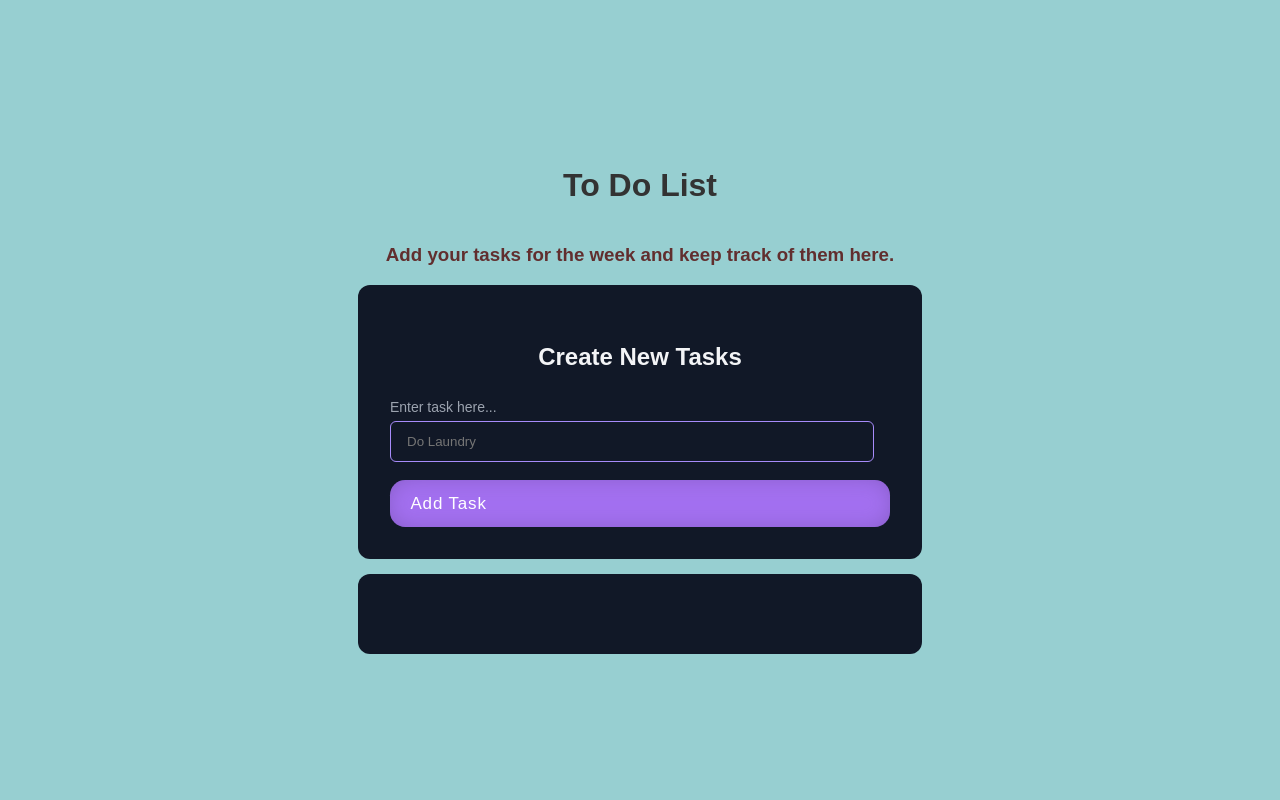
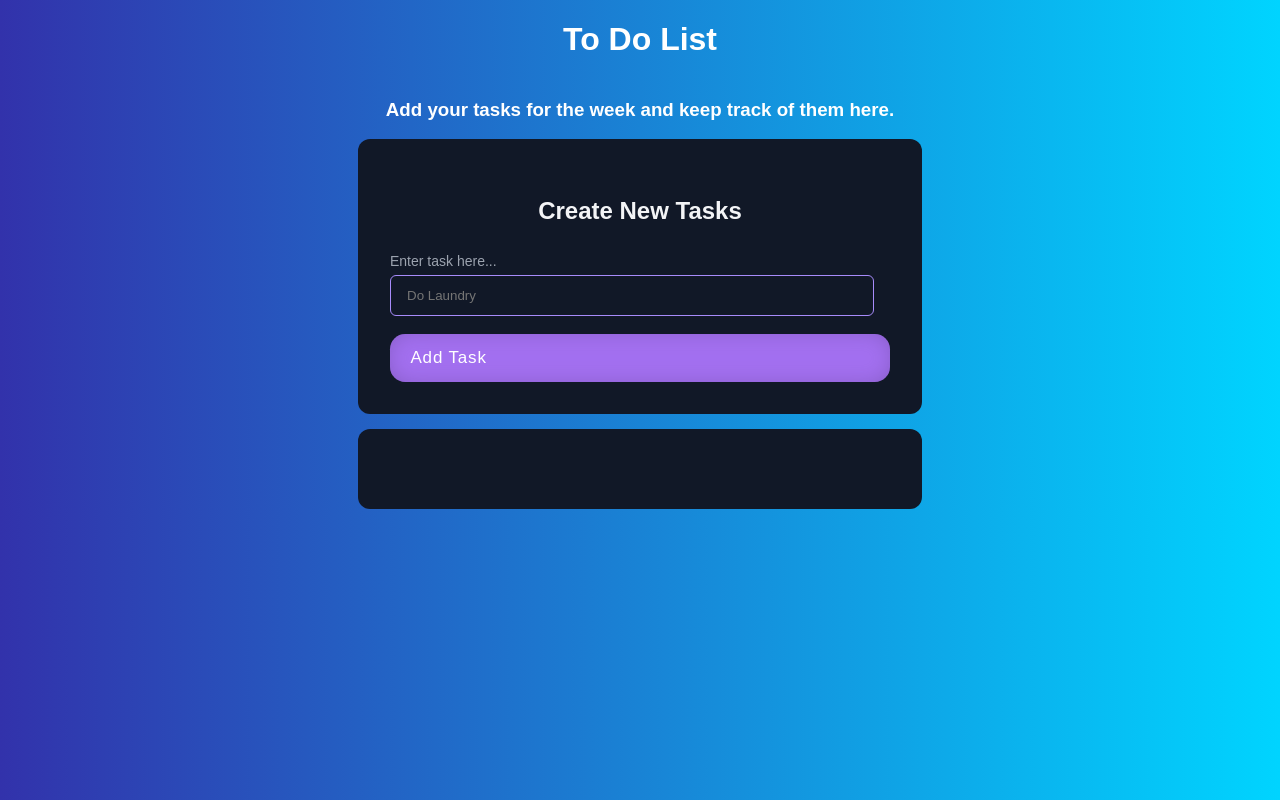
Before and after one commit to kevinfiserv/flasky, a Flask app: page / in a window 1280 px wide. Run offline with Flask 3, Linux system fonts and the light colour scheme; data that the repository does not hold is empty; some libraries are stand-ins or nearby versions.

Commit message:
fix body cut off & overflow

```diff
--- a/static/styles.css
+++ b/static/styles.css
@@ -1,5 +1,4 @@
 body {
-  background-color: rgb(151, 207, 209);
   font-family: "Arial", sans-serif;
   margin: 0;
   padding: 0;
@@ -7,17 +6,24 @@ body {
   flex-direction: column;
   justify-content: center;
   align-items: center;
-  height: 100vh;
+  height: 100%;
+  background: rgb(2, 0, 36);
+  background: linear-gradient(
+    90deg,
+    rgba(2, 0, 36, 1) 0%,
+    rgba(50, 50, 171, 1) 0%,
+    rgba(0, 212, 255, 1) 100%
+  );
 }
 
 h1 {
   text-align: center;
-  color: #333;
+  color: white;
 }
 
 h3 {
   text-align: center;
-  color: #612e2e;
+  color: white;
 }
 
 .add-task {
```
